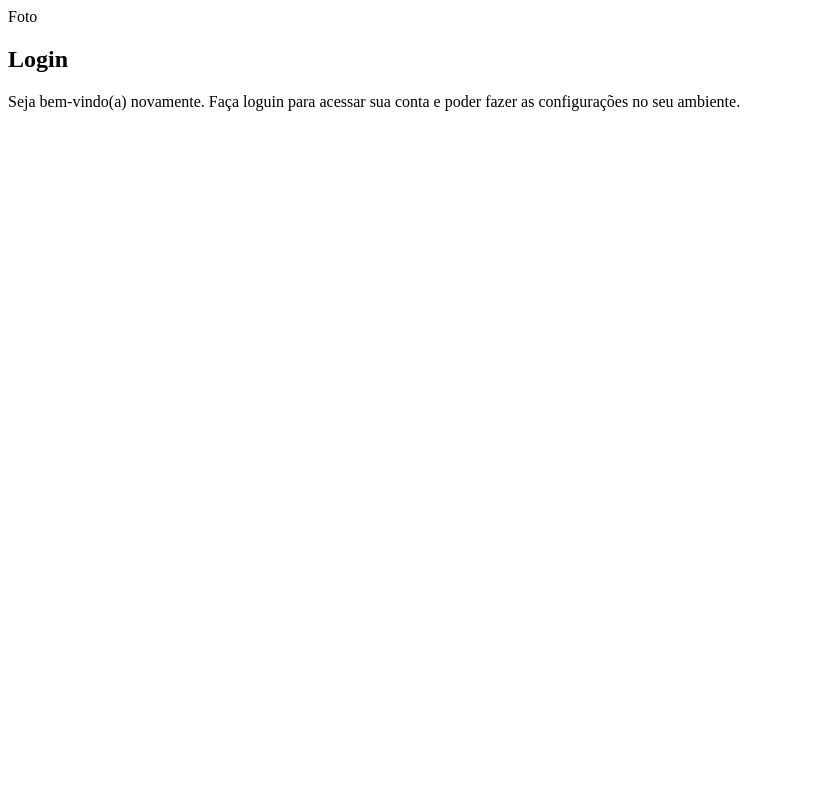
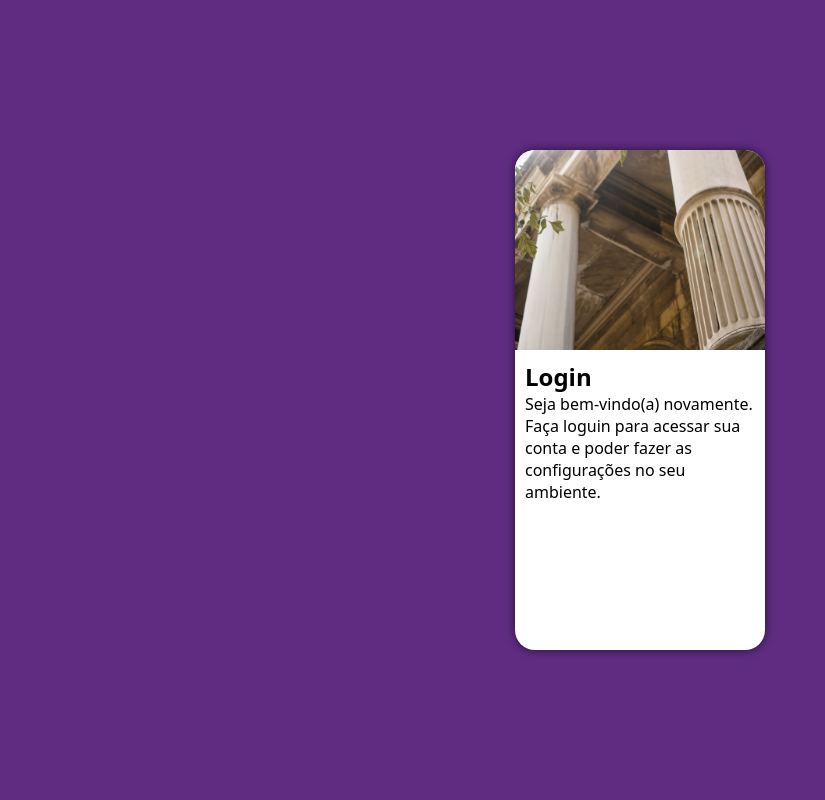
Before and after one commit to engmarcoselias/HTML-e-CSS-Curso, a PHP site: page / in a window 1280 px wide. Shown: the whole page, without its empty margins (0-825 px from the left). Run offline with PHP 8.4, Linux system fonts and the light colour scheme.

Commit message:
Aula 41 cap 26 Aguardando videos novos

```diff
--- a/Projetologuin/estilo/stylo.css
+++ b/Projetologuin/estilo/stylo.css
@@ -3,5 +3,46 @@
 /*
     Paleta de Cores
     Verde: #49a09d
-    Lilas: 5f2c82
+    Lilas: #5f2c82
 */
+*{
+    font-family: system-ui, -apple-system, BlinkMacSystemFont, 'Segoe UI', Roboto, Oxygen, Ubuntu, Cantarell, 'Open Sans', 'Helvetica Neue', sans-serif;
+    padding: 0px;
+    margin: 0px;
+    box-sizing: border-box;/*faz com que a borada faça parte da conta da margin*/
+}
+body, html{
+    background-color: #5f2c82;
+    height: 100vh;
+    width: 100vw;
+}
+main{
+    position: relative;
+    height: 100vh;
+    width: 100vw;
+}
+#loguin{
+    position: absolute;
+    top: 50%;
+    left: 50%;
+    transform: translate(-50%, -50%);
+    background-color: white;
+    width: 250px;
+    height: 500px;
+    border-radius: 20px;
+    box-shadow: 0px 0px 10px rgba(0, 0, 0, 0.623);
+}
+#imagem{
+    display: block;
+    background: #5f2c82 url(../imagens/pexels-kübra-arslaner-12926138.jpg) no-repeat;
+    height: 200px;
+    background-size: cover;
+    background-position: right bottom;
+    border-radius: 20px 20px 0px 0px;
+
+
+}
+#formulario{
+    display: block;
+    padding: 10px;
+}
--- a/Projetologuin/index.html
+++ b/Projetologuin/index.html
@@ -11,7 +11,7 @@
     <main>
         <section id="loguin">
             <div id="imagem">
-                Foto
+                <!--Aqui vai a imagem na CSS-->
             </div>
             <div id="formulario">
                 <h1>Login</h1>
```
